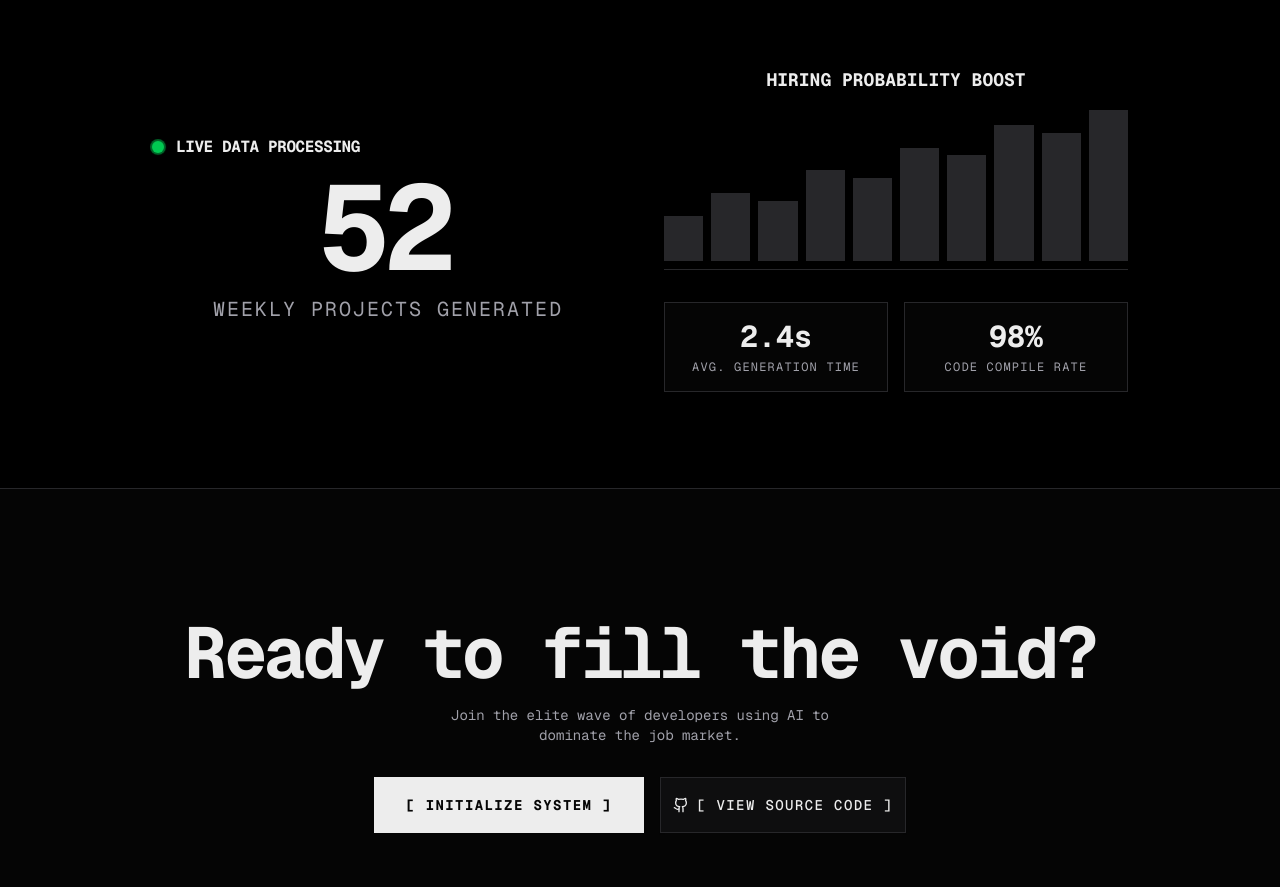
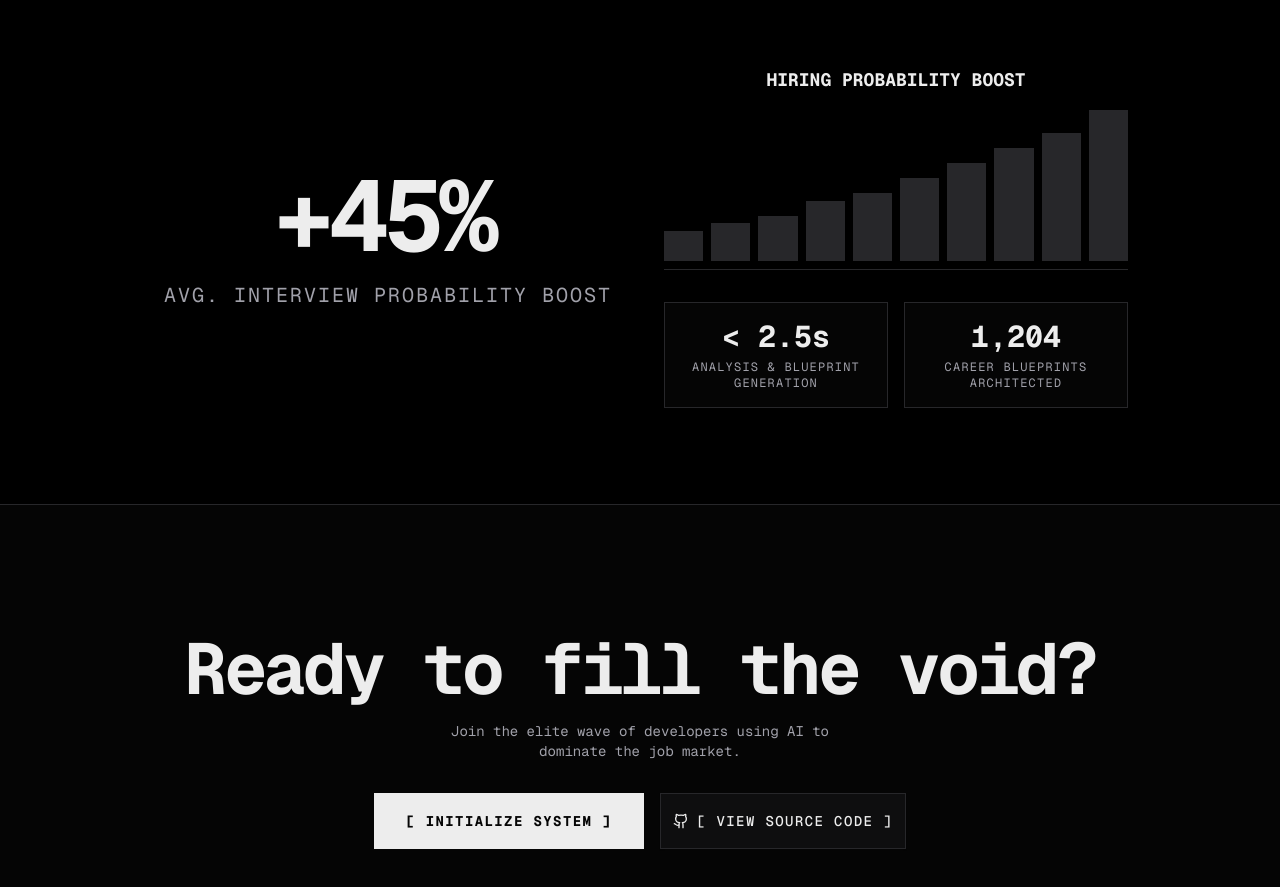
Before and after one commit to DaviBonetto/void, a Next.js app: page / in a window 1280 px wide. Shown: the part 1720-2607 px from the top of the page. Built offline with nearby package versions, Linux system fonts and the light colour scheme.

Commit message:
refactor: fix layout spacing and update impact metrics logic

```diff
--- a/components/impact-section.tsx
+++ b/components/impact-section.tsx
@@ -4,19 +4,12 @@ export function ImpactSection() {
       <div className="max-w-5xl mx-auto px-6 grid grid-cols-1 md:grid-cols-2 gap-12 items-center">
 
         {/* Left: Big Metric */}
-        <div className="space-y-2">
-          <div className="flex items-center gap-3">
-             <span className="relative flex h-3 w-3">
-              <span className="animate-ping absolute inline-flex h-full w-full rounded-full bg-green-500 opacity-75"></span>
-              <span className="relative inline-flex rounded-full h-3 w-3 bg-green-500"></span>
-            </span>
-            <span className="text-[#ededed] font-bold tracking-tight">LIVE DATA PROCESSING</span>
-          </div>
-          <h2 className="text-[120px] leading-none font-bold text-[#ededed] tracking-tighter">
-            52
+        <div className="space-y-4">
+          <h2 className="text-[100px] leading-none font-bold text-[#ededed] tracking-tighter">
+            +45%
           </h2>
           <p className="text-[#a1a1aa] font-mono text-xl uppercase tracking-widest pl-2">
-            Weekly Projects Generated
+            Avg. Interview Probability Boost
           </p>
         </div>
 
@@ -24,8 +17,9 @@ export function ImpactSection() {
         <div className="space-y-8">
            <div className="space-y-4">
               <h4 className="text-[#ededed] font-bold text-lg">HIRING PROBABILITY BOOST</h4>
+              {/* Growth Curve Chart: Starts low, ends high */}
               <div className="flex items-end gap-2 h-40 w-full border-b border-[#27272a] pb-2">
-                {[30, 45, 40, 60, 55, 75, 70, 90, 85, 100].map((h, i) => (
+                {[20, 25, 30, 40, 45, 55, 65, 75, 85, 100].map((h, i) => (
                   <div
                     key={i}
                     className="flex-1 bg-[#27272a] hover:bg-[#ededed] transition-all duration-300"
@@ -37,12 +31,12 @@ export function ImpactSection() {
 
            <div className="grid grid-cols-2 gap-4">
              <div className="p-4 border border-[#27272a] bg-[#050505]">
-               <div className="text-3xl font-bold text-[#ededed]">2.4s</div>
-               <div className="text-xs text-[#a1a1aa] uppercase tracking-widest mt-1">Avg. Generation Time</div>
+               <div className="text-3xl font-bold text-[#ededed]">&lt; 2.5s</div>
+               <div className="text-xs text-[#a1a1aa] uppercase tracking-widest mt-1">Analysis & Blueprint Generation</div>
              </div>
              <div className="p-4 border border-[#27272a] bg-[#050505]">
-               <div className="text-3xl font-bold text-[#ededed]">98%</div>
-               <div className="text-xs text-[#a1a1aa] uppercase tracking-widest mt-1">Code Compile Rate</div>
+               <div className="text-3xl font-bold text-[#ededed]">1,204</div>
+               <div className="text-xs text-[#a1a1aa] uppercase tracking-widest mt-1">Career Blueprints Architected</div>
              </div>
            </div>
         </div>
```
